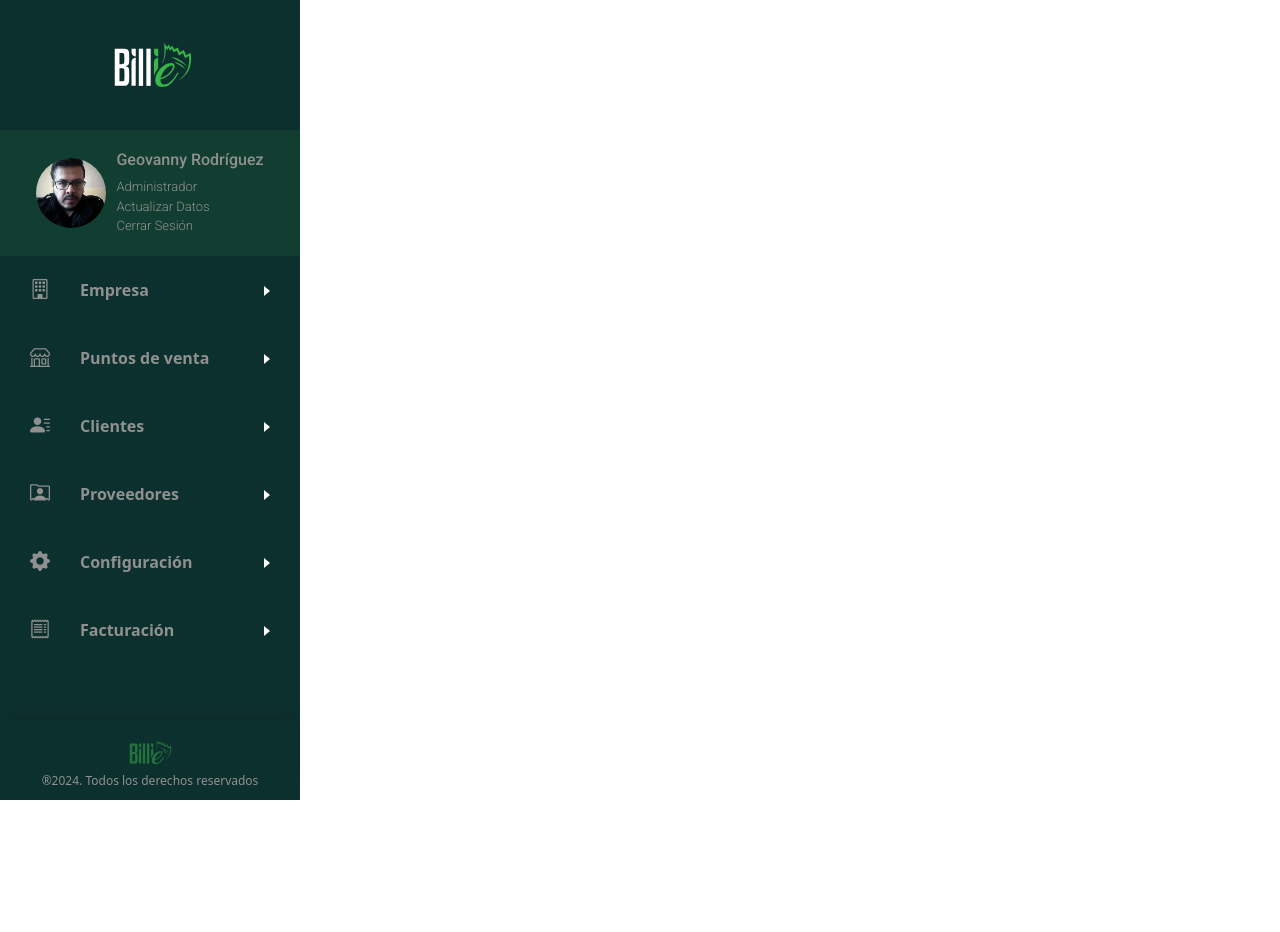
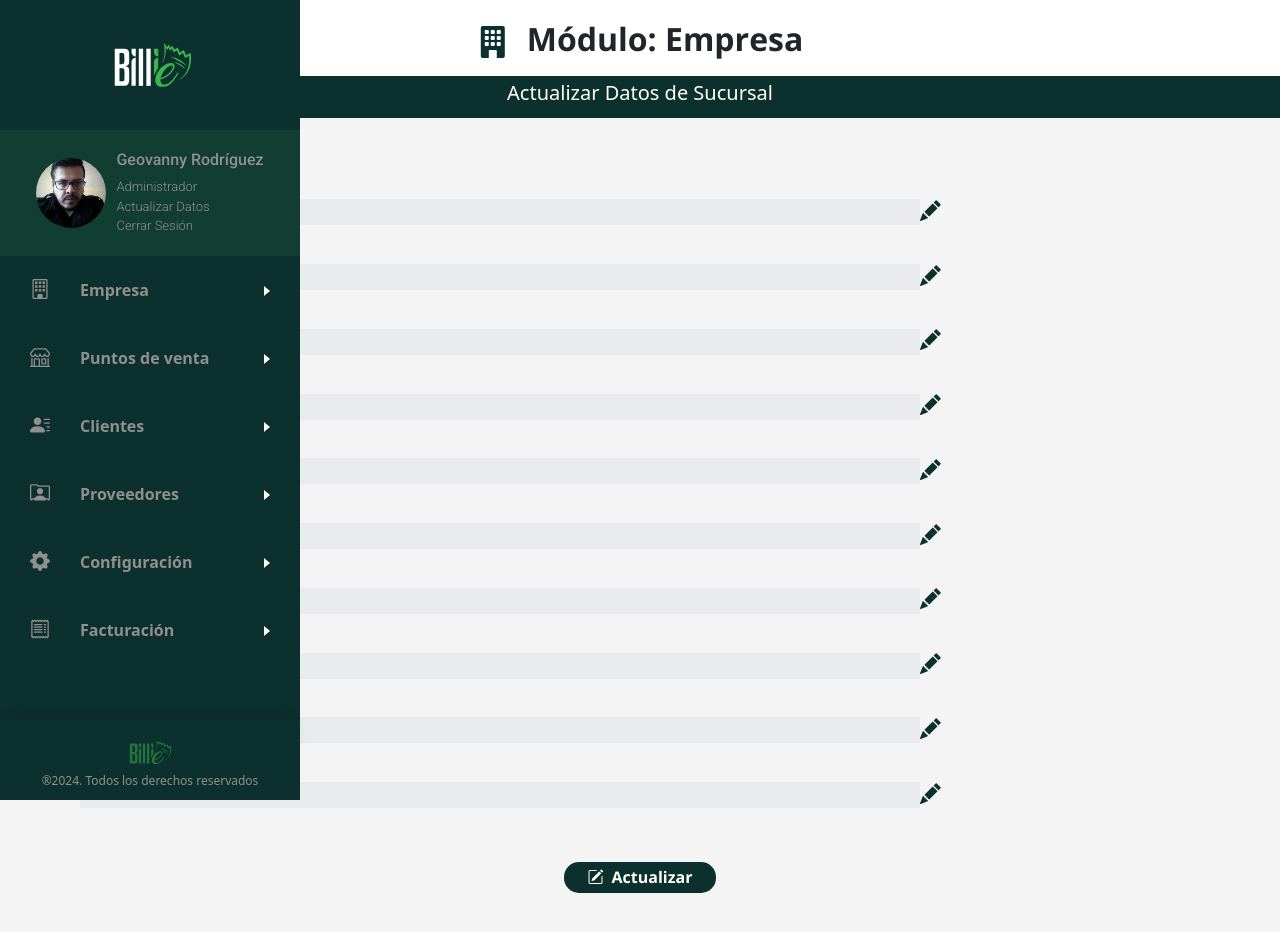
Before and after one commit to GeoRCH593/tfe-react, a React (Vite) app: page /empresa/actualizardatossucursal in a window 1280 px wide. Shown: the top 932 px of the page. Before the commit the page ends 800 px from the top, so only its background shows below. Built offline with nearby package versions, Linux system fonts and the light colour scheme.

Commit message:
create subpage actualizar datos sucursal

```diff
--- /dev/null
+++ b/src/Components/SubPages/Empresa/ActualizarSucursal.jsx
@@ -0,0 +1,82 @@
+import {GlobalStyle} from '../../../styles/globalStyles';
+import {PageBody, BtnContain, BtnSubmit, TitlePage, FormTitle, FormComplete, FormDiv} from '../../../styles/Subpages/subpagesStyles';
+import {IconEditStyled} from './actualizarDatosStyle';
+
+const Modul = "Empresa";
+const IconClass = "bi bi-building-fill";
+const SubPageTitle = "Actualizar Datos de Sucursal";
+const IconEdit = "bi bi-pencil-fill";
+
+const ActualizarSucursal = () => {
+  return (
+    <PageBody>
+      <GlobalStyle></GlobalStyle>
+      <TitlePage>
+        <i className={IconClass}></i>
+        <h2>Módulo: {Modul}</h2>
+      </TitlePage>
+      <div>
+        <FormTitle>
+          <h5>{SubPageTitle}</h5>
+        </FormTitle>
+        <FormComplete>
+          <FormDiv>
+          <label>Codigo de Emisión SRI:</label>
+          <input type="text" />
+            <IconEditStyled className={IconEdit}></IconEditStyled>
+          </FormDiv>
+          <FormDiv>
+            <label>Nombre de la Sucursal:</label>
+            <input type="number" />
+            <IconEditStyled className={IconEdit}></IconEditStyled>
+          </FormDiv>
+          <FormDiv>
+            <label>Dirección de la sucursal:</label>
+            <input type="text"></input>
+            <IconEditStyled className={IconEdit}></IconEditStyled>
+          </FormDiv>
+          <FormDiv>
+            <label>Provincia:</label>
+            <input type="text"></input>
+            <IconEditStyled className={IconEdit}></IconEditStyled>
+          </FormDiv>
+          <FormDiv>
+            <label>Cantón:</label>
+            <input type="text"></input>
+            <IconEditStyled className={IconEdit}></IconEditStyled>
+          </FormDiv>
+          <FormDiv>
+            <label>Dirección de la empresa:</label>
+            <input type="text"></input>
+            <IconEditStyled className={IconEdit}></IconEditStyled>
+          </FormDiv>
+          <FormDiv>
+            <label>Provincia de la empresa:</label>
+            <input type="text"></input>
+            <IconEditStyled className={IconEdit}></IconEditStyled>
+          </FormDiv>
+          <FormDiv>
+            <label>Cantón de la empresa:</label>
+            <input type="text"></input>
+            <IconEditStyled className={IconEdit}></IconEditStyled>
+          </FormDiv>
+          <FormDiv>
+            <label>Teléfono:</label>
+            <input type="tel"></input>
+            <IconEditStyled className={IconEdit}></IconEditStyled>
+          </FormDiv>
+          <FormDiv>
+            <label>Correo electrónico:</label>
+            <input type="email"></input>
+            <IconEditStyled className={IconEdit}></IconEditStyled>
+          </FormDiv>
+          <BtnContain>
+        <BtnSubmit type="submit"><i className="bi bi-pencil-square"></i>Actualizar</BtnSubmit>
+      </BtnContain>
+        </FormComplete>
+      </div>
+    </PageBody>
+  );
+};
+
+export default ActualizarSucursal;
--- a/src/Components/SubPages/Clientes/EliminarDatos.jsx
+++ b/src/Components/SubPages/Empresa/BusquedaEmpresa.jsx
@@ -1,20 +1,12 @@
-import { GlobalStyle } from "../../../styles/globalStyles";
-import {
-  PageBody,
-  BtnContain,
-  BtnSubmit,
-  TitlePage,
-  FormTitle,
-  FormComplete,
-  FormDiv,
-} from "../../../styles/Subpages/subpagesStyles";
-import { TableDeleteCompany } from "./eliminarDatosStyle";
+import {GlobalStyle} from '../../../styles/globalStyles';
+import {PageBody, BtnContain, BtnSubmit, TitlePage, FormTitle, FormComplete, FormDiv} from '../../../styles/Subpages/subpagesStyles';
+import {TableDeleteCompany} from './eliminarDatosStyle';
 
 const Modul = "Empresa";
-const IconClass = "bi bi-person-lines-fill";
-const SubPageTitle = "Eliminar Datos";
+const IconClass = "bi bi-building";
+const SubPageTitle = "Busqueda de empresa";
 
-const EliminarDatos = () => {
+const BusquedaEmpresa = () => {
   return (
     <PageBody>
       <GlobalStyle></GlobalStyle>
@@ -41,32 +33,35 @@ const EliminarDatos = () => {
             <label>Número de Indentificación:</label>
             <input type="number" />
           </FormDiv>
+          <FormDiv>
+            <label>Razón Social:</label>
+            <input type="text"></input>
+          </FormDiv>
+          <FormDiv>
+            <label>Nombre comercial de la empresa:</label>
+            <input type="text"></input>
+          </FormDiv>
           <BtnContain>
             <BtnSubmit type="submit"><i className="bi bi-search"></i>Buscar</BtnSubmit>
           </BtnContain>
+          <hr />
           <br/>
             <TableDeleteCompany>
               <thead>
                 <tr>
                   <th>Identificador</th>
                   <th>Empresa</th>
-                  <th>Selección</th>
                 </tr>
               </thead>
               <tr>
                 <td>RUC: 0123456789</td>
                 <td>Empresa Cia Ltda 1</td>
-                <td><input type="checkbox"></input></td>
               </tr>
             </TableDeleteCompany>
-            <BtnContain>
-            <BtnSubmit type="submit"><i className="bi bi-trash3"></i>Eliminar</BtnSubmit>
-          </BtnContain>
-
         </FormComplete>
       </div>
     </PageBody>
   );
 };
 
-export default EliminarDatos;
+export default BusquedaEmpresa;
--- a/src/Components/SubPages/Clientes/CrearEmpresa.jsx
+++ b/src/Components/SubPages/Empresa/CrearEmpresa.jsx
@@ -10,7 +10,7 @@ import {
 } from "../../../styles/Subpages/subpagesStyles";
 
 const Modul = "Empresa";
-const IconClass = "bi bi-person-lines-fill";
+const IconClass = "bi bi-building";
 const SubPageTitle = 'Crear una empresa'
 
 const CrearEmpresa = () => {
--- a/src/Components/SubPages/Clientes/CrearSucursal.jsx
+++ b/src/Components/SubPages/Empresa/CrearSucursal.jsx
@@ -11,7 +11,7 @@ import {
 import { TableDeleteCompany } from "./eliminarDatosStyle";
 
 const Modul = "Empresa";
-const IconClass = "bi bi-person-lines-fill";
+const IconClass = "bi bi-building";
 const SubPageTitle = "Crear Sucursal";
 
 const CrearSucursal = () => {
--- a/src/Components/SubPages/Clientes/BusquedaEmpresa.jsx
+++ b/src/Components/SubPages/Empresa/EliminarDatos.jsx
@@ -1,12 +1,20 @@
-import {GlobalStyle} from '../../../styles/globalStyles';
-import {PageBody, BtnContain, BtnSubmit, TitlePage, FormTitle, FormComplete, FormDiv} from '../../../styles/Subpages/subpagesStyles';
-import {TableDeleteCompany} from './eliminarDatosStyle';
+import { GlobalStyle } from "../../../styles/globalStyles";
+import {
+  PageBody,
+  BtnContain,
+  BtnSubmit,
+  TitlePage,
+  FormTitle,
+  FormComplete,
+  FormDiv,
+} from "../../../styles/Subpages/subpagesStyles";
+import { TableDeleteCompany } from "./eliminarDatosStyle";
 
 const Modul = "Empresa";
-const IconClass = "bi bi-person-lines-fill";
-const SubPageTitle = "Busqueda de empresa";
+const IconClass = "bi bi-building-fill";
+const SubPageTitle = "Eliminar Datos";
 
-const BusquedaEmpresa = () => {
+const EliminarDatos = () => {
   return (
     <PageBody>
       <GlobalStyle></GlobalStyle>
@@ -33,14 +41,6 @@ const BusquedaEmpresa = () => {
             <label>Número de Indentificación:</label>
             <input type="number" />
           </FormDiv>
-          <FormDiv>
-            <label>Razón Social:</label>
-            <input type="text"></input>
-          </FormDiv>
-          <FormDiv>
-            <label>Nombre comercial de la empresa:</label>
-            <input type="text"></input>
-          </FormDiv>
           <BtnContain>
             <BtnSubmit type="submit"><i className="bi bi-search"></i>Buscar</BtnSubmit>
           </BtnContain>
@@ -50,17 +50,23 @@ const BusquedaEmpresa = () => {
                 <tr>
                   <th>Identificador</th>
                   <th>Empresa</th>
+                  <th>Selección</th>
                 </tr>
               </thead>
               <tr>
                 <td>RUC: 0123456789</td>
                 <td>Empresa Cia Ltda 1</td>
+                <td><input type="checkbox"></input></td>
               </tr>
             </TableDeleteCompany>
+            <BtnContain>
+            <BtnSubmit type="submit"><i className="bi bi-trash3"></i>Eliminar</BtnSubmit>
+          </BtnContain>
+
         </FormComplete>
       </div>
     </PageBody>
   );
 };
 
-export default BusquedaEmpresa;
+export default EliminarDatos;
--- a/src/routes/Router.jsx
+++ b/src/routes/Router.jsx
@@ -9,11 +9,12 @@ import Pos from '../Components/Pages/Puntos de venta/Pos';
 import SideBar from '../Components/SideBar/SideBar';
 import UserSignIn from '../context/UserSignIn';
 import UserRegister from '../context/UserRegister'
-import CrearEmpresa from '../Components/SubPages/Clientes/CrearEmpresa';
-import ActualizarDatos from '../Components/SubPages/Clientes/ActualizarDatos';
-import EliminarDatos from '../Components/SubPages/Clientes/EliminarDatos';
-import BusquedaEmpresa from '../Components/SubPages/Clientes/BusquedaEmpresa';
-import CrearSucursal from '../Components/SubPages/Clientes/CrearSucursal';
+import CrearEmpresa from '../Components/SubPages/Empresa/CrearEmpresa';
+import ActualizarDatos from '../Components/SubPages/Empresa/ActualizarDatos';
+import EliminarDatos from '../Components/SubPages/Empresa/EliminarDatos';
+import BusquedaEmpresa from '../Components/SubPages/Empresa/BusquedaEmpresa';
+import CrearSucursal from '../Components/SubPages/Empresa/CrearSucursal';
+import ActualizarSucursal from '../Components/SubPages/Empresa/ActualizarSucursal';
 
 const Router = () => (
   <BrowserRouter>
@@ -35,6 +36,7 @@ const Router = () => (
       <Route path="/empresa/eliminardatos" element={<EliminarDatos/>} />
       <Route path="/empresa/busquedadeempresas" element={<BusquedaEmpresa/>} />
       <Route path='/empresa/crearsucursal' element={<CrearSucursal />} />
+      <Route path='/empresa/actualizardatossucursal' element={<ActualizarSucursal/>} />
     </Routes>
     </SideBar>
 </BrowserRouter>
```
Also changed, not shown: src/Components/SubPages/Empresa/ActualizarDatos.jsx (renamed from src/Components/SubPages/Clientes/ActualizarDatos.jsx), src/Components/SubPages/Empresa/actualizarDatosStyle.js (renamed from src/Components/SubPages/Clientes/actualizarDatosStyle.js), src/Components/SubPages/Empresa/crearEmpresaStyle.js (added), src/Components/SubPages/Empresa/eliminarDatosStyle.js (renamed from src/Components/SubPages/Clientes/eliminarDatosStyle.js).
